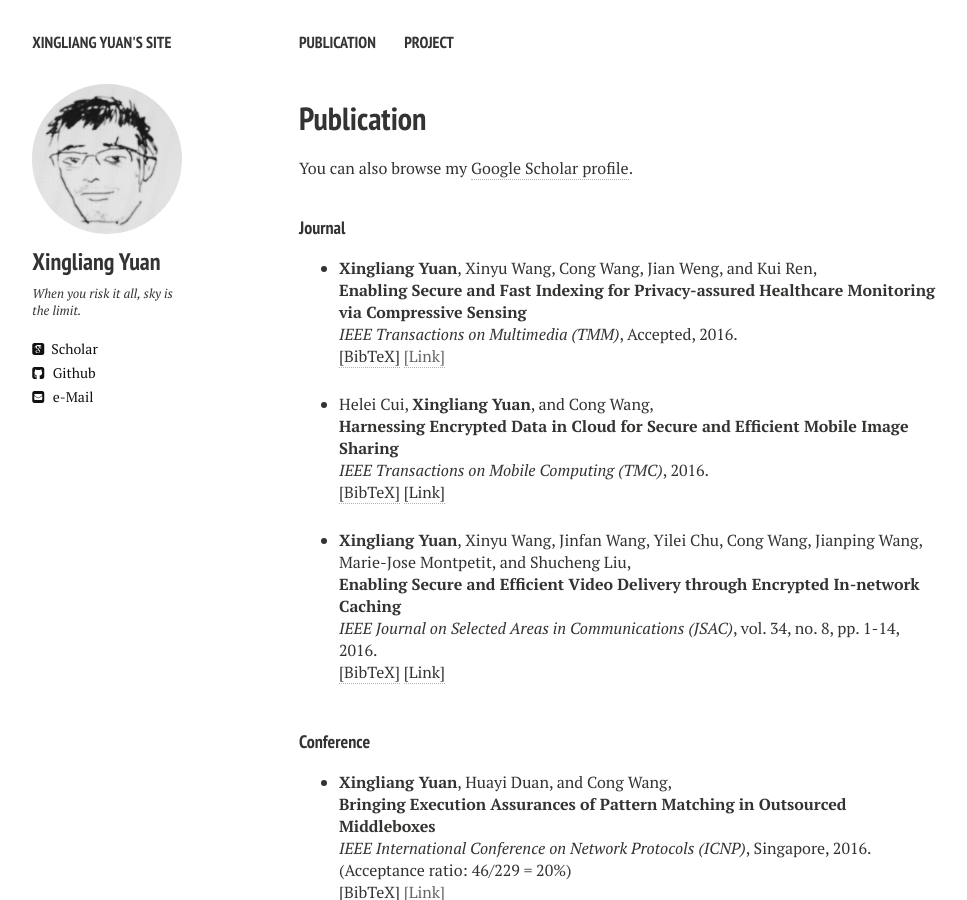
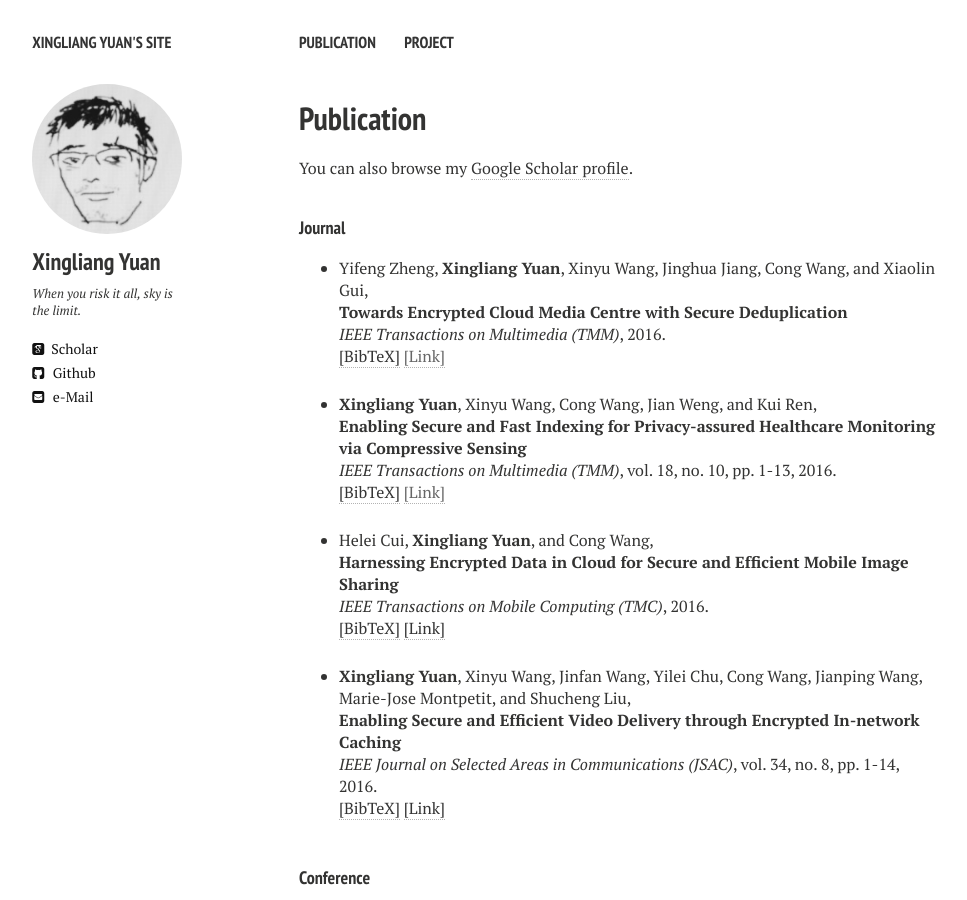
Before and after one commit to fooc/academic.fooc.github.io, a Jekyll site: the page built from publication.md, in a window 1280 px wide and 900 px high. Shown: the whole window, without its empty margins (21-988 px from the left). Built offline with Jekyll 4.4.1, drawn with Linux system fonts in a browser that asks for light colours; nearby versions of some CDN libraries.

Commit message:
Update publications.html

```diff
--- a/_layouts/publications.html
+++ b/_layouts/publications.html
@@ -84,11 +84,36 @@ div.bibtex pre { font-size: 75%; overflow: auto;  width: 100%; padding: 0em 0em;
 
 <h4 style="margin-bottom:0px;padding-top:10px;">Journal</h4>
 <ul class="biblist">
+
+
+    <li ><p>
+    Yifeng Zheng, <b>Xingliang Yuan</b>, Xinyu Wang, Jinghua Jiang, Cong Wang, and Xiaolin Gui,
+    <br><b>Towards Encrypted Cloud Media Centre with Secure Deduplication</b><br>
+<i>IEEE Transactions on Multimedia (TMM)</i>,
+2016.
+    <br />
+    <a href="javascript:toggleBibtex('ZYWJWG-TMM16')">[BibTeX]</a>
+    <a href="">[Link]</a>
+    </p>
+    <div id="bib_ZYWJWG-TMM16" class="bibtex noshow">
+    <pre>@article{ZYWJWG-TMM16,
+  author  = {Yifeng Zheng and Xingliang Yuan and Xinyu Wang and Jinghua Jiang and Cong Wang and Xiaolin Gui, },
+  title   = {Towards Encrypted Cloud Media Centre with Secure Deduplication},
+  journal = {IEEE Transactions on Multimedia (TMM)},
+  year = {2016},
+  publisher={IEEE}
+}</pre>
+    </div>
+    </li>
+
+
     <li ><p>
     <b>Xingliang Yuan</b>, Xinyu Wang, Cong Wang, Jian Weng, and Kui Ren,
     <br><b>Enabling Secure and Fast Indexing for Privacy-assured Healthcare Monitoring via Compressive Sensing</b><br>
 <i>IEEE Transactions on Multimedia (TMM)</i>,
-Accepted,
+vol. 18,
+no. 10,
+pp. 1-13,
 2016.
     <br />
     <a href="javascript:toggleBibtex('YWWWR-TMM16')">[BibTeX]</a>
@@ -99,6 +124,9 @@ Accepted,
   author  = {Xingliang Yuan and Xinyu Wang and Cong Wang and Jian Weng and Kui Ren},
   title   = {Enabling Secure and Fast Indexing for Privacy-assured Healthcare Monitoring via Compressive Sensing},
   journal = {IEEE Transactions on Multimedia (TMM)},
+  volume={18},
+  number={10},
+  pages={1--13},
   year = {2016},
   publisher={IEEE}
 }</pre>
```
